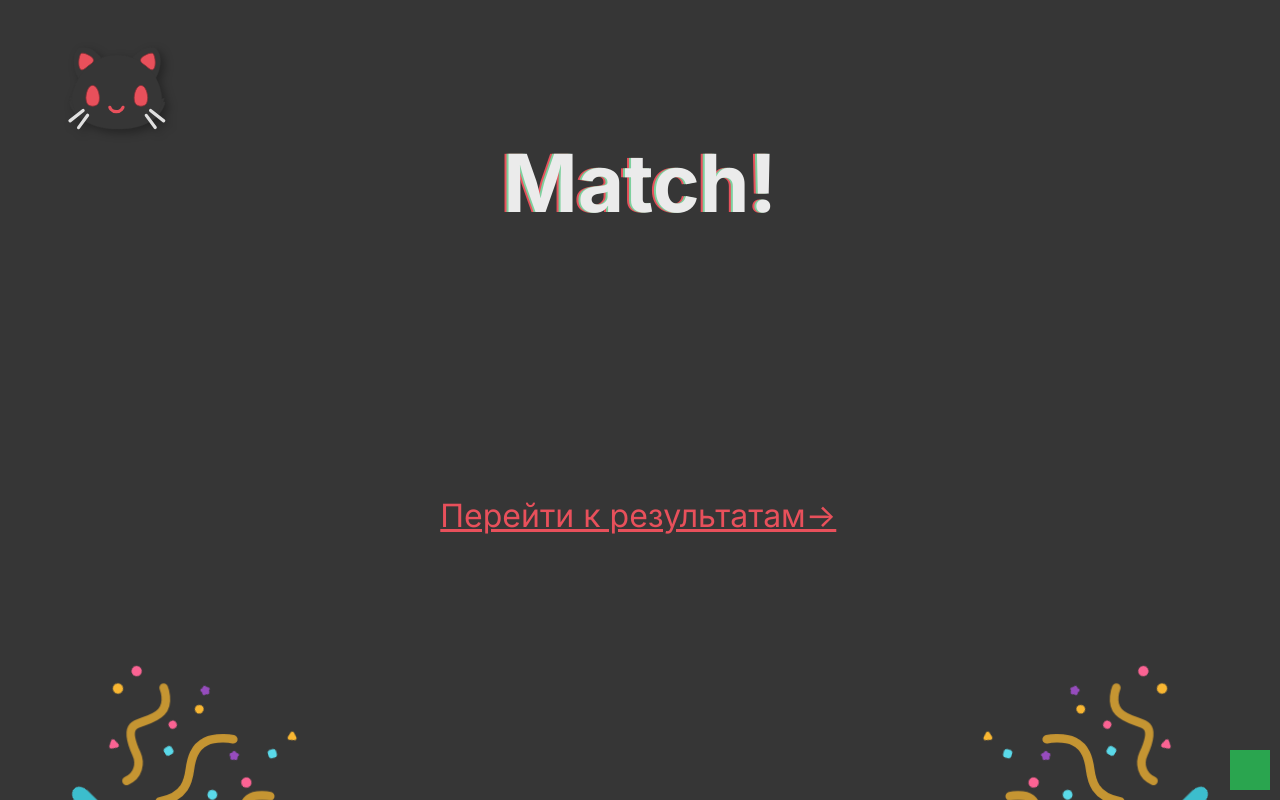
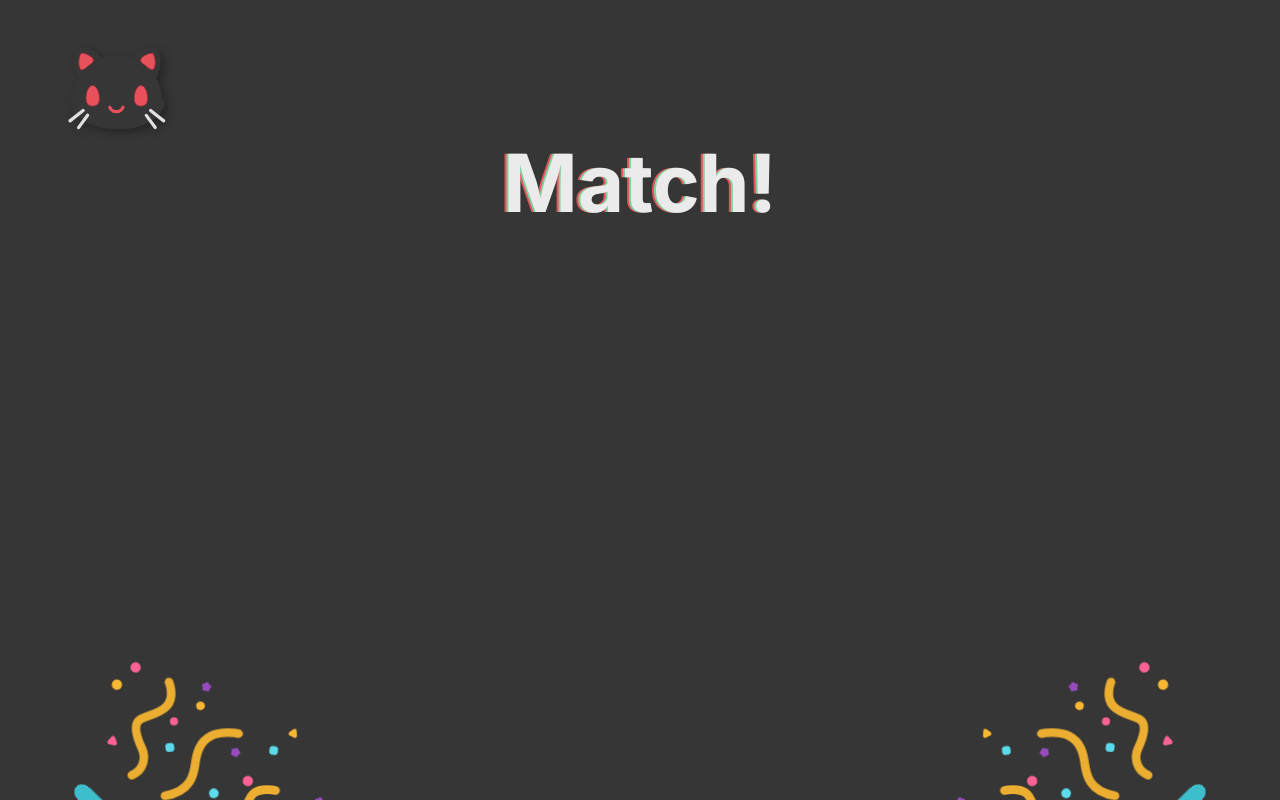
Before and after one commit to r10k5/pickYourMovie, a Vue app in the folder pickYourMovie/: page /match/1 in a window 1280 px wide. Shown: the top 800 px of the page. Built offline with nearby package versions, Linux system fonts and the light colour scheme.

Commit message:
убрала переход на результаты

```diff
--- a/pickYourMovie/src/views/CreateSessionView.vue
+++ b/pickYourMovie/src/views/CreateSessionView.vue
@@ -118,7 +118,6 @@ const usersCount = computed(() => {
 
 <template>
     <div class="container">
-    <!-- смотреть компонент AppChooseVariant -->
     <div class="session">
         <AppMyModal v-if="isModalOpen && !user.name.length" :has-close="false">
             <div class="modal-container">
--- a/pickYourMovie/src/views/HomeView.vue
+++ b/pickYourMovie/src/views/HomeView.vue
@@ -3,8 +3,9 @@ import AppIcon from '@/components/icons/AppIcon.vue';
 import AppLink from '@/components/AppLink.vue';
 import { useRouter } from 'vue-router';
 
+// Создаем инструмент для управления маршрутами
 const router = useRouter();
-
+// Функция для перехода к странице создания сессии
 function createSession() {
   router.push({ name: 'create-session' });
 }
@@ -33,6 +34,7 @@ function createSession() {
 </template>
 
 <style scoped>
+/* Задаем стили */
 .link {
   margin-top: 32px;
 }
@@ -85,6 +87,7 @@ function createSession() {
   padding: 36px 0px;
   box-shadow: 0px 4px 4px 0px rgba(33, 23, 23, 0.50);
 }
+/* Медиазапрос для адаптации стилей при изменении размера экрана */
 @media (max-width: 1780px) {
   .description {
     font-size: 20px;
--- a/pickYourMovie/src/views/MatchView.vue
+++ b/pickYourMovie/src/views/MatchView.vue
@@ -64,24 +64,11 @@ function results() {
         <p class="matchTable">
             Match!
         </p>
-        <u class="resultsLink" @click="results">
-            Перейти к результатам->
-        </u>
         <AppConfetti width="60%" class="confetti"> </AppConfetti>
         <AppConfetti width="60%" class="confetti2"> </AppConfetti>
     </div>
-    <div class="zhopa" @click="results">
-    </div>
 </template>
 <style scoped>
-.zhopa {
-width: 40px;
-height: 40px;
-position: absolute;
-right: 10px;
-bottom: 10px;
-background-color: rgb(42, 165, 79);
-}
 .div-match {
     height: 100%;
     width: 100%;
@@ -102,12 +89,7 @@ background-color: rgb(42, 165, 79);
     -2px 0 0 #7ED09E,
     -4px 0 0 #E8505B;
 }
-.resultsLink {
-    margin: 0 739px;
-    color: #E8505B;
-    font-size: 32px;
-    font-weight: 400;
-}
+
 .confetti, .confetti2 {
     position: absolute;
     bottom: -550px;
```
